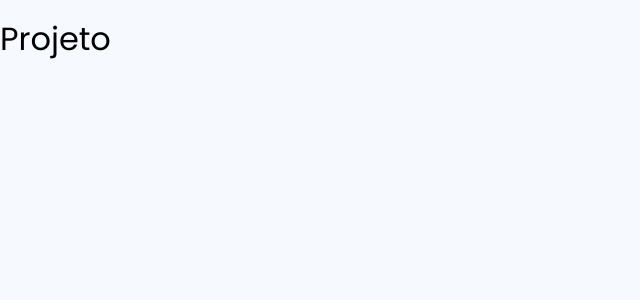
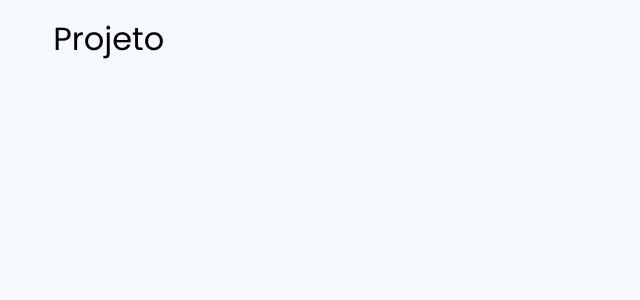
Before and after one commit to danielcrubens/suthub, a Nuxt app: page / in a window 1280 px wide. Shown: the top 300 px of the page, without its empty margins (0-640 px from the left). Built offline with nearby package versions, Linux system fonts and the light colour scheme.

Commit message:
feat: Adicionando layout padrão   :white_check_mark:

```diff
--- a/layouts/default.vue
+++ b/layouts/default.vue
@@ -1,5 +1,5 @@
 <template>
-  <main class="w-full h-full">
+  <main class="w-11/12 mx-auto h-full">
       <slot/>
   </main>
 </template>
```
